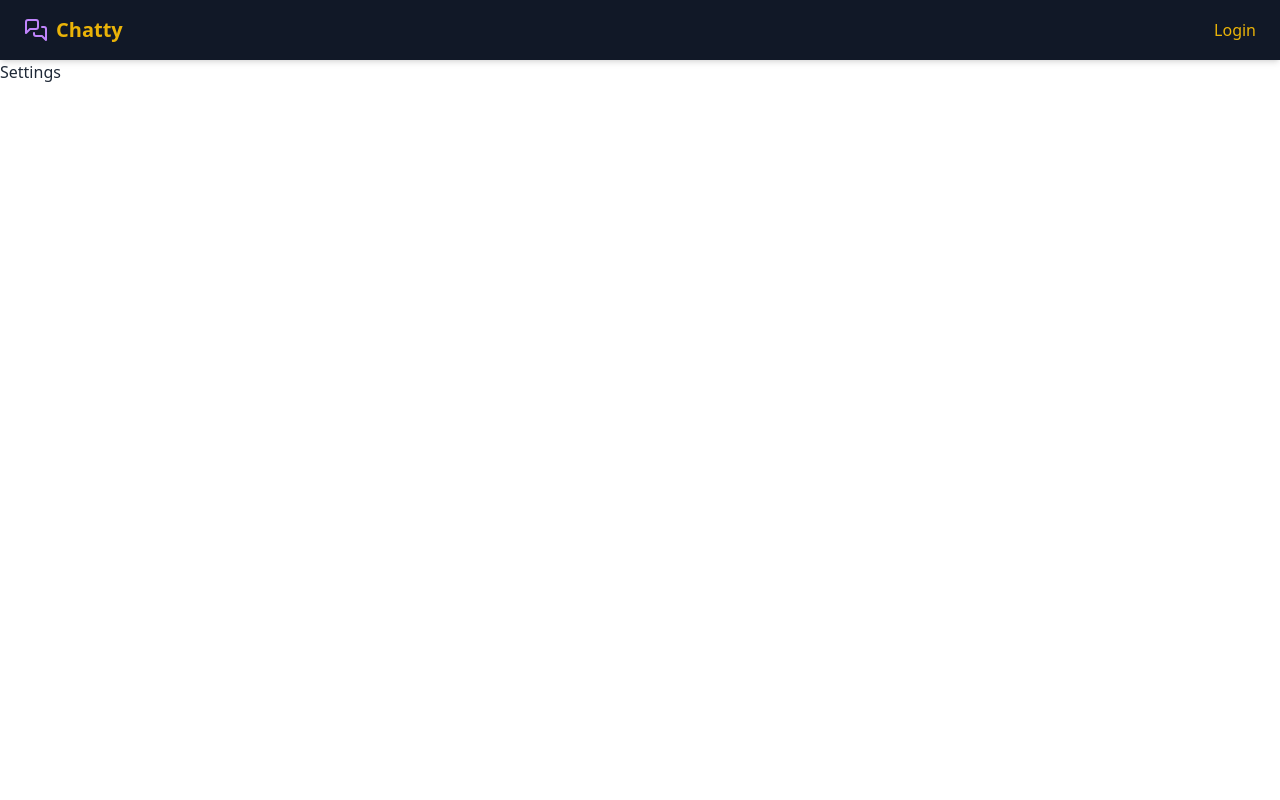
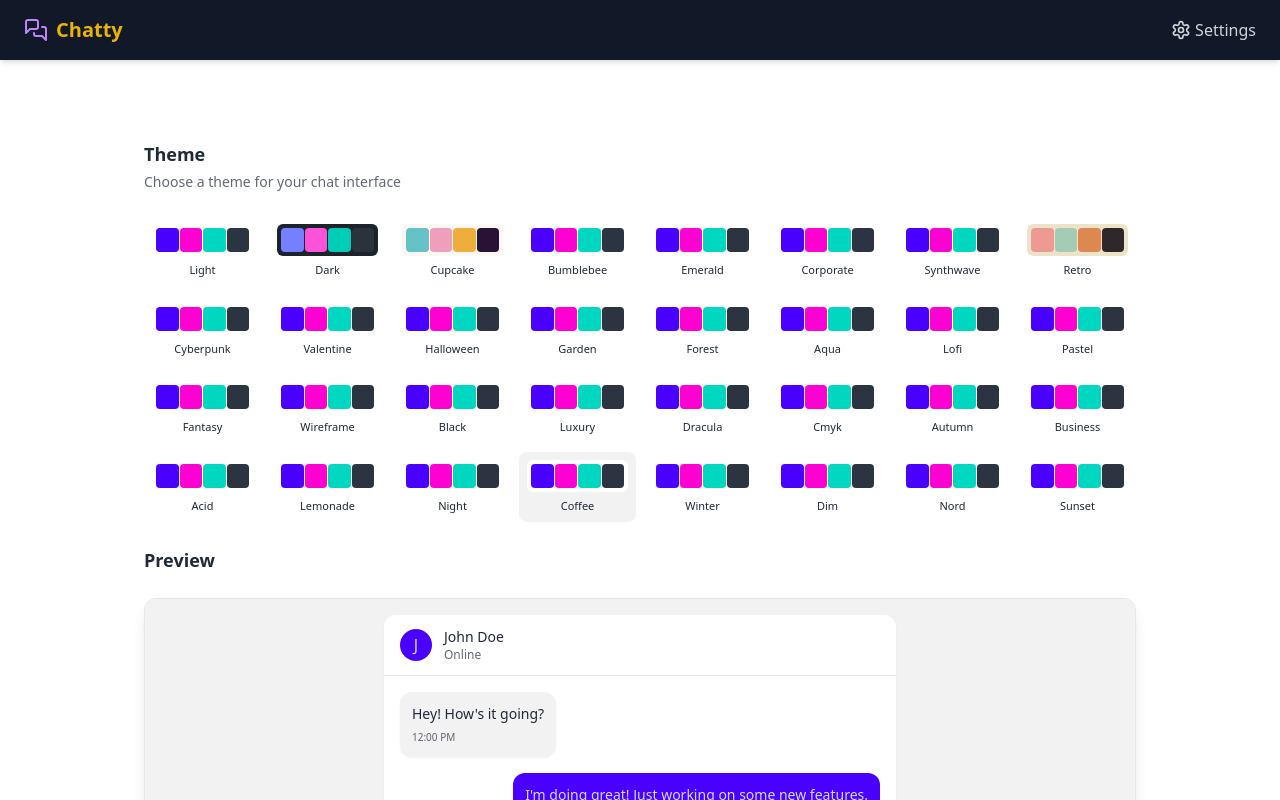
Before and after one commit to naveensing575/Web-Chat-3.0, a React (Vite) app in the folder frontend/: page /settings in a window 1280 px wide. Shown: the top 800 px of the page. Built offline with nearby package versions, Linux system fonts and the light colour scheme; no server answers.

Commit message:
add daisy UI chat theme config

```diff
--- a/frontend/src/App.tsx
+++ b/frontend/src/App.tsx
@@ -11,12 +11,14 @@
 import Signup from "./pages/SignUp";
 import Signin from "./pages/SignIn";
 import { useAuthStore } from "./store/useAuthStore";
+import { useThemeStore } from "./store/useThemeStore";
 import { useEffect } from "react";
 import { Loader } from "lucide-react";
 import { Toaster } from "react-hot-toast";
 
 const App = () => {
   const { authUser, checkAuth, isCheckingAuth } = useAuthStore();
+  const { theme } = useThemeStore();
 
   useEffect(() => {
     checkAuth();
@@ -31,7 +33,7 @@
 
   return (
     <Router>
-      <div className="flex flex-col h-screen">
+      <div className="flex flex-col h-screen" data-theme={theme}>
         {/* Toaster for Notifications */}
         <Toaster position="top-center" reverseOrder={false} />
 
--- a/frontend/src/components/Navbar.tsx
+++ b/frontend/src/components/Navbar.tsx
@@ -23,10 +23,9 @@
         </span>
       </Link>
 
-      {/* Right Section: Settings, Profile, Logout */}
-      {authUser ? (
+      {/* Navigation Section */}
       <div className="flex items-center space-x-6">
-          {/* Settings */}
+        {/* Settings: Always Visible */}
         <Link
           className="flex items-center text-gray-300 hover:text-yellow-400"
           to="/settings"
@@ -35,6 +34,9 @@
           <span className="hidden md:block">Settings</span>
         </Link>
 
+        {/* Profile and Logout: Visible Only for Logged-in Users */}
+        {authUser && (
+          <>
             {/* Profile */}
             <Link
               to="/profile"
@@ -52,12 +54,9 @@
               <LogOut className="w-5 h-5 mr-1" />
               <span className="hidden md:block">Logout</span>
             </button>
+          </>
+        )}
       </div>
-      ) : (
-        <Link to="/login" className="text-yellow-500 hover:underline">
-          Login
-        </Link>
-      )}
     </div>
   );
 }
--- /dev/null
+++ b/frontend/src/constants/index.ts
@@ -0,0 +1,34 @@
+export const THEMES = [
+  "light",
+  "dark",
+  "cupcake",
+  "bumblebee",
+  "emerald",
+  "corporate",
+  "synthwave",
+  "retro",
+  "cyberpunk",
+  "valentine",
+  "halloween",
+  "garden",
+  "forest",
+  "aqua",
+  "lofi",
+  "pastel",
+  "fantasy",
+  "wireframe",
+  "black",
+  "luxury",
+  "dracula",
+  "cmyk",
+  "autumn",
+  "business",
+  "acid",
+  "lemonade",
+  "night",
+  "coffee",
+  "winter",
+  "dim",
+  "nord",
+  "sunset",
+];
--- a/frontend/src/pages/Settings.tsx
+++ b/frontend/src/pages/Settings.tsx
@@ -1,5 +1,142 @@
-function Settings() {
-  return <div>Settings</div>;
+import { THEMES } from "../constants";
+import { useThemeStore } from "../store/useThemeStore";
+import { Send } from "lucide-react";
+
+interface PreviewMessage {
+  id: number;
+  content: string;
+  isSent: boolean;
 }
 
-export default Settings;
+const PREVIEW_MESSAGES: PreviewMessage[] = [
+  { id: 1, content: "Hey! How's it going?", isSent: false },
+  {
+    id: 2,
+    content: "I'm doing great! Just working on some new features.",
+    isSent: true,
+  },
+];
+
+const SettingsPage: React.FC = () => {
+  const { theme, setTheme } = useThemeStore();
+
+  return (
+    <div className="h-screen container mx-auto px-4 pt-20 max-w-5xl">
+      <div className="space-y-6">
+        <div className="flex flex-col gap-1">
+          <h2 className="text-lg font-semibold">Theme</h2>
+          <p className="text-sm text-base-content/70">
+            Choose a theme for your chat interface
+          </p>
+        </div>
+
+        <div className="grid grid-cols-4 sm:grid-cols-6 md:grid-cols-8 gap-2">
+          {THEMES.map((t: string) => (
+            <button
+              key={t}
+              className={`
+                group flex flex-col items-center gap-1.5 p-2 rounded-lg transition-colors
+                ${theme === t ? "bg-base-200" : "hover:bg-base-200/50"}
+              `}
+              onClick={() => setTheme(t)}
+            >
+              <div
+                className="relative h-8 w-full rounded-md overflow-hidden"
+                data-theme={t}
+              >
+                <div className="absolute inset-0 grid grid-cols-4 gap-px p-1">
+                  <div className="rounded bg-primary"></div>
+                  <div className="rounded bg-secondary"></div>
+                  <div className="rounded bg-accent"></div>
+                  <div className="rounded bg-neutral"></div>
+                </div>
+              </div>
+              <span className="text-[11px] font-medium truncate w-full text-center">
+                {t.charAt(0).toUpperCase() + t.slice(1)}
+              </span>
+            </button>
+          ))}
+        </div>
+
+        {/* Preview Section */}
+        <h3 className="text-lg font-semibold mb-3">Preview</h3>
+        <div className="rounded-xl border border-base-300 overflow-hidden bg-base-100 shadow-lg">
+          <div className="p-4 bg-base-200">
+            <div className="max-w-lg mx-auto">
+              {/* Mock Chat UI */}
+              <div className="bg-base-100 rounded-xl shadow-sm overflow-hidden">
+                {/* Chat Header */}
+                <div className="px-4 py-3 border-b border-base-300 bg-base-100">
+                  <div className="flex items-center gap-3">
+                    <div className="w-8 h-8 rounded-full bg-primary flex items-center justify-center text-primary-content font-medium">
+                      J
+                    </div>
+                    <div>
+                      <h3 className="font-medium text-sm">John Doe</h3>
+                      <p className="text-xs text-base-content/70">Online</p>
+                    </div>
+                  </div>
+                </div>
+
+                {/* Chat Messages */}
+                <div className="p-4 space-y-4 min-h-[200px] max-h-[200px] overflow-y-auto bg-base-100">
+                  {PREVIEW_MESSAGES.map((message) => (
+                    <div
+                      key={message.id}
+                      className={`flex ${
+                        message.isSent ? "justify-end" : "justify-start"
+                      }`}
+                    >
+                      <div
+                        className={`
+                          max-w-[80%] rounded-xl p-3 shadow-sm
+                          ${
+                            message.isSent
+                              ? "bg-primary text-primary-content"
+                              : "bg-base-200"
+                          }
+                        `}
+                      >
+                        <p className="text-sm">{message.content}</p>
+                        <p
+                          className={`
+                            text-[10px] mt-1.5
+                            ${
+                              message.isSent
+                                ? "text-primary-content/70"
+                                : "text-base-content/70"
+                            }
+                          `}
+                        >
+                          12:00 PM
+                        </p>
+                      </div>
+                    </div>
+                  ))}
+                </div>
+
+                {/* Chat Input */}
+                <div className="p-4 border-t border-base-300 bg-base-100">
+                  <div className="flex gap-2">
+                    <input
+                      type="text"
+                      className="input input-bordered flex-1 text-sm h-10"
+                      placeholder="Type a message..."
+                      value="This is a preview"
+                      readOnly
+                    />
+                    <button className="btn btn-primary h-10 min-h-0">
+                      <Send size={18} />
+                    </button>
+                  </div>
+                </div>
+              </div>
+            </div>
+          </div>
+        </div>
+      </div>
+    </div>
+  );
+};
+
+export default SettingsPage;
--- /dev/null
+++ b/frontend/src/store/useThemeStore.ts
@@ -0,0 +1,14 @@
+import { create } from "zustand";
+
+interface ThemeState {
+  theme: string;
+  setTheme: (theme: string) => void;
+}
+
+export const useThemeStore = create<ThemeState>((set) => ({
+  theme: localStorage.getItem("chat-theme") || "coffee", // Default theme
+  setTheme: (theme: string) => {
+    localStorage.setItem("chat-theme", theme); // Persist theme to localStorage
+    set({ theme });
+  },
+}));
--- a/frontend/tailwind.config.js
+++ b/frontend/tailwind.config.js
@@ -7,4 +7,7 @@
     extend: {},
   },
   plugins: [daisyui],
+  daisyui: {
+    themes: ["light", "dark", "cupcake", "retro"],
+  },
 };
```
Lines whose indentation alone changed are shown as unchanged.
